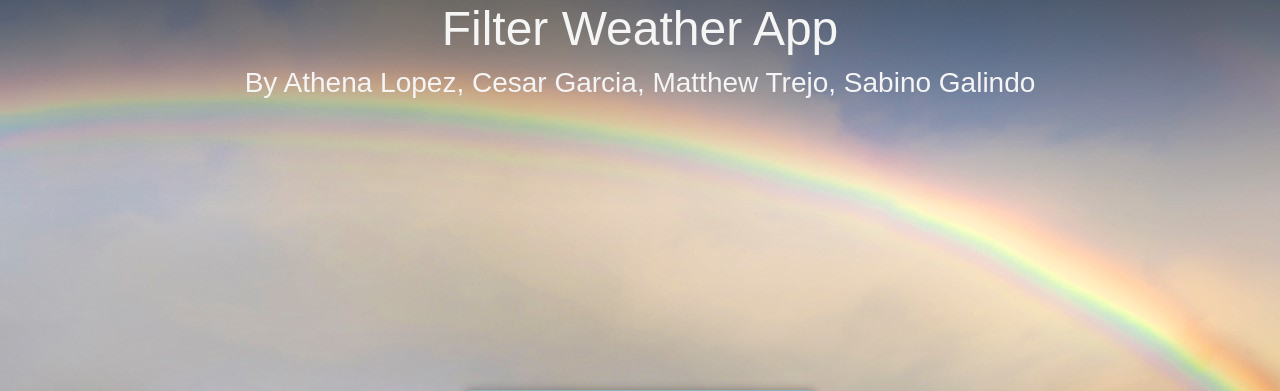
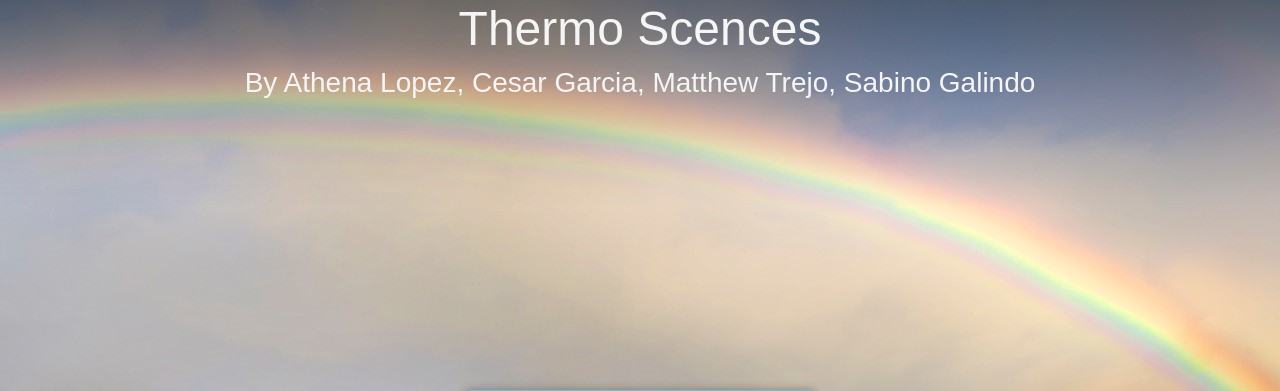
Before and after one commit to SGalindo831/CST205-Project, a Flask app: page / in a window 1280 px wide. Shown: the top 391 px of the page. Run offline with Flask 3, Linux system fonts and the light colour scheme.

Commit message:
Update home.html, just changed the title of the home page

```diff
--- a/templates/home.html
+++ b/templates/home.html
@@ -26,7 +26,7 @@
     </style>
 </head>
 <body>
-    <h1>Filter Weather App</h1>
+    <h1>Thermo Scences</h1>
     <h3>By Athena Lopez, Cesar Garcia, Matthew Trejo, Sabino Galindo</h3>
     <div class="container d-flex justify-content-center align-items-center min-vh-100">
         <div class="card p-4">
```
